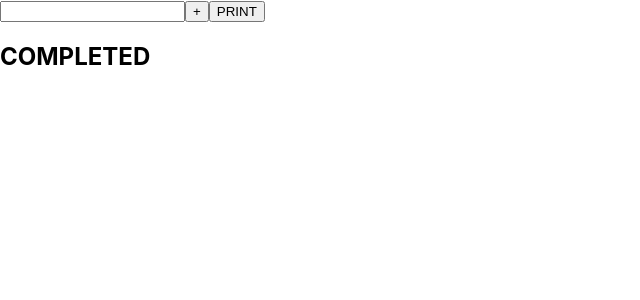
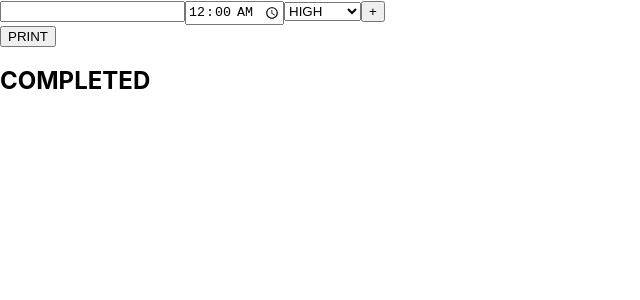
Before and after one commit to noahgmurphy/todo-list-app, a React (Create React App) app: page / in a window 1280 px wide. Shown: the top 300 px of the page, without its empty margins (0-640 px from the left). Built offline with nearby package versions, Linux system fonts and the light colour scheme.

Commit message:
Add date/time, priority, and subtask features

```diff
--- a/src/features/todo/Todo.js
+++ b/src/features/todo/Todo.js
@@ -1,10 +1,17 @@
-import React from 'react';
-import {addTodo, completeTodo} from './todoSlice.js';
+import React, {useState} from 'react';
+import {addTodo, completeTodo, addSubtask} from './todoSlice.js';
 import {useDispatch, useSelector} from 'react-redux';
+
 let counter = 0; //Global counter for id
+
 
 export const Todo = (props) => {
     const dispatch = useDispatch();
+
+    const[priority, setPriority] = useState();
+    const[text, setText] = useState("");
+    const[time, setTime] = useState("00:00");
+    const[subtask, setSubtask] = useState();
 
     //Genertae id from counter
 
@@ -13,19 +20,36 @@ export const Todo = (props) => {
         return counter;
     }
 
+    const handlePriority = ({target}) =>{
+        setPriority(target.value);
+    }
+
 
     //Handle add button click
-    const handleAddClick = () => {
-       const text = document.getElementById('todo_input').value;
+    const handleSubmit = (e) => {
+        e.preventDefault();
         if(text){
         const id = generateId()
         dispatch(addTodo({
             id: id,
             text: text,
             completed: false,
+            priority: priority,
+            time: time
 
         }));
     }
+    }
+
+    const handleAddSubtask = (id) =>{
+        console.log(subtask);
+
+        dispatch(addSubtask({
+            id: id,
+            task: {
+                text: subtask
+            }
+        }))
     }
 
     const handleDoneClick = (id) => {
@@ -44,8 +68,17 @@ export const Todo = (props) => {
 return(
     <div>
         <div>
-            <input type="text" id="todo_input"></input>
-            <button onClick={handleAddClick}>+</button>
+            <form onSubmit={handleSubmit}>
+                <input type="text" id="todo_input" value={text} onChange={(e)=>setText(e.target.value)}></input>
+                <input type="time" value={time} onChange={(e)=>setTime(e.target.value)}></input>
+                <select value={priority} onChange={(e)=>{setPriority(e.target.value)}}>
+                    <option value="HIGH">HIGH</option>
+                    <option value="MEDIUM">MEDIUM</option>
+                    <option value="LOW">LOW</option>
+                </select>
+                <button type="submit">+</button>
+            </form>
+
             <button onClick={printState}>PRINT</button>
         </div>
         <div>
@@ -54,11 +87,17 @@ return(
                 if(item.completed===false){
                     return(
                     <div key={index}>
-                        <li id={item.id}>
+                        <li style={{backgroundColor: item.priority==='HIGH'? 'red': item.priority==='MEDIUM'? 'orange' : 'green'}} id={item.id}>
                             {item.text}
+                            {item.time}
                         </li>
+                        <button onClick={()=>{handleDoneClick(item.id)}}>DONE</button>
+                        <input type="text" id="subtaskInput" value={subtask} onChange={(e)=>{setSubtask(e.target.value)}}></input>
+                        <button onClick={()=>{handleAddSubtask(item.id)}}></button>
+                        {item.subtasks && item.subtasks.map((item, index)=>(
+                            <p>{item.text}</p>
+                        ))}
 
-                        <button onClick={()=>{handleDoneClick(item.id)}}>DONE</button>
                     </div>
                     )
                 }}
--- a/src/features/todo/todoSlice.js
+++ b/src/features/todo/todoSlice.js
@@ -14,12 +14,21 @@ const todoSlice = createSlice({
                 ...item,
                 completed: true
             } : item)
+        },
+        addSubtask: (state, action) => {
+            console.log("called");
+            const foundObject = state.find((obj)=>obj.id===action.payload.id);
+            console.log(action.payload);
+            if(!foundObject.subtasks){
+            foundObject.subtasks = [];
+            }
+            foundObject.subtasks.push(action.payload.task); // pushes object from task key NOT OBJECT CONTAINING ANOTHER **TASK** OBJECT
         }
     }
 })
 
 export const todoReducer = todoSlice.reducer;
-export const {addTodo, completeTodo} = todoSlice.actions;
+export const {addTodo, completeTodo, addSubtask} = todoSlice.actions;
 
 
 
```
